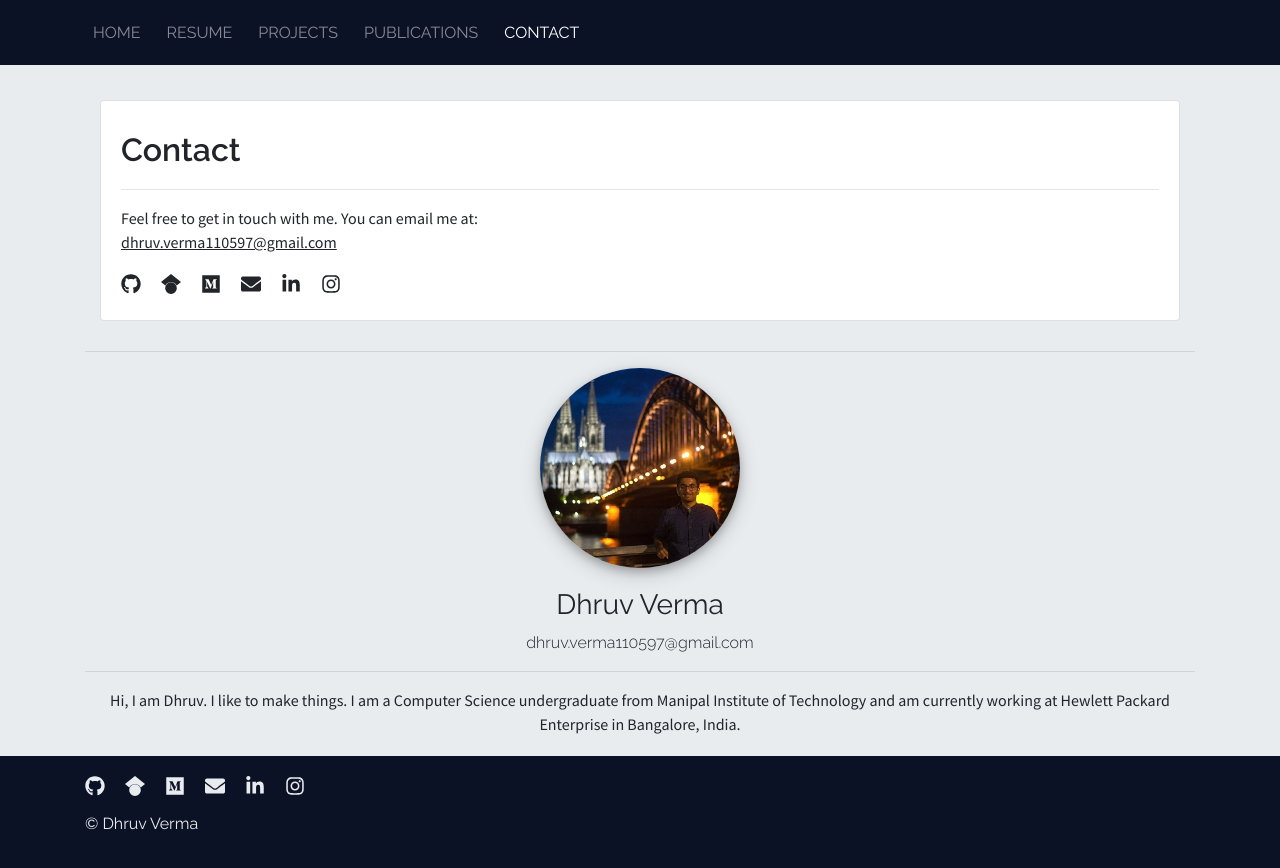
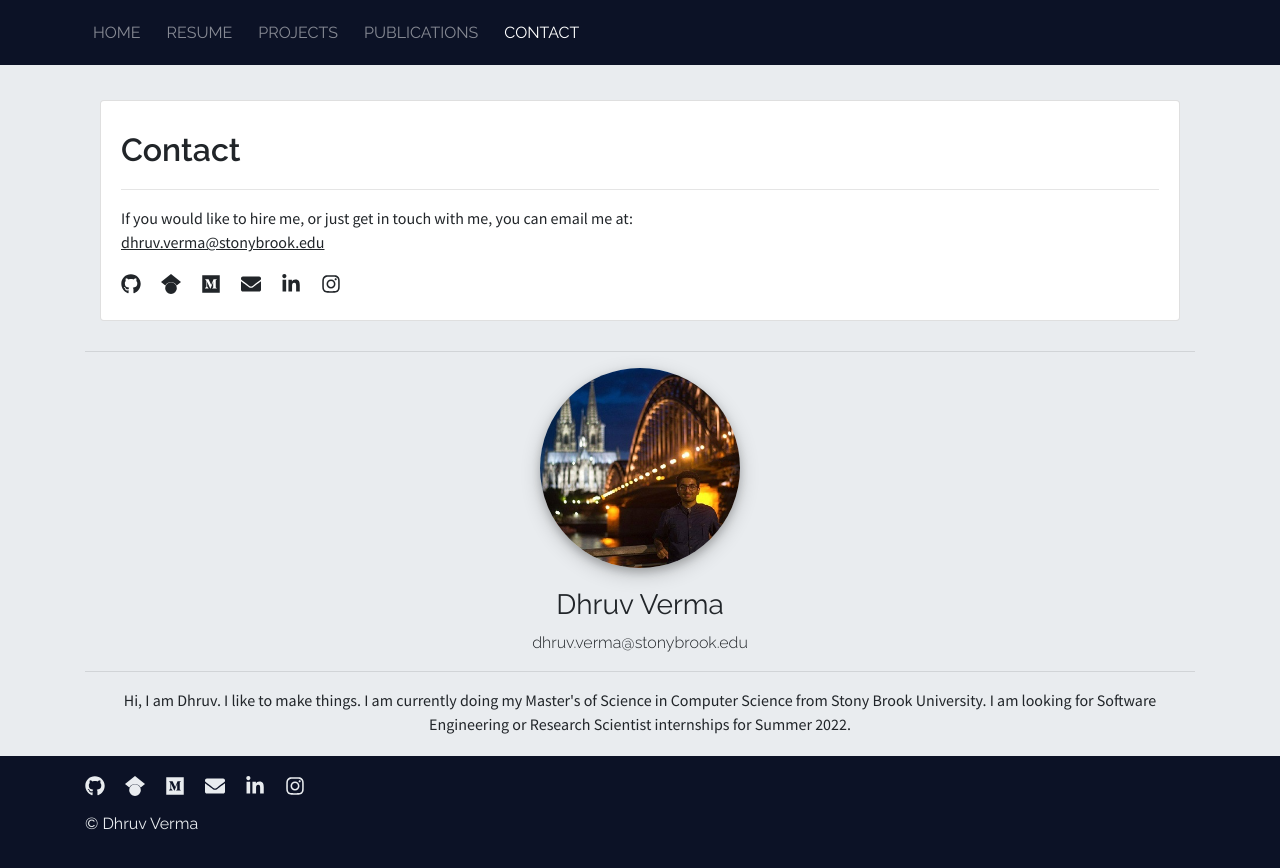
Before and after one commit to dh1105/mywebsite, a React (Create React App) app: page /#/contact in a window 1280 px wide. Shown: the top 868 px of the page. Built offline with nearby package versions, Linux system fonts and the light colour scheme.

Commit message:
Added SBU to education, changed email info

```diff
--- a/src/Contact/ContactComponent.js
+++ b/src/Contact/ContactComponent.js
@@ -13,7 +13,7 @@ class Contact extends Component {
     }
 
     onClickMail = () => {
-        window.location.href = `mailto:dhruv.verma110597@gmail.com`;
+        window.location.href = `mailto:dhruv.verma@stonybrook.edu`;
     }
 
     openUrl = (url) => {
@@ -31,8 +31,8 @@ class Contact extends Component {
                             <CardBody>
                                 <h2 style={{marginTop: '10px', marginBottom: '20px', fontFamily: "Raleway"}}><b>Contact</b></h2>
                                 <hr />
-                                <p style={{ fontFamily: "Source Sans Pro" }}>Feel free to get in touch with me. You can email me at:<br />
-                                <span className="contact"><a style={{color: 'inherit'}} href="mailto:dhruv.verma110597@gmail.com"><u>dhruv.verma110597@gmail.com</u></a></span></p>
+                                <p style={{ fontFamily: "Source Sans Pro" }}>If you would like to hire me, or just get in touch with me, you can email me at:<br />
+                                <span className="contact"><a style={{color: 'inherit'}} href="mailto:dhruv.verma@stonybrook.edu"><u>dhruv.verma@stonybrook.edu</u></a></span></p>
                                 <div className="row" style={{marginTop: '20px'}}>
                                     <div className="col-auto">
                                         <FaGithub size={20} className="contact-icon" onClick={() => this.openUrl("https://github.com/dh1105")} />
--- a/src/FooterComponent.js
+++ b/src/FooterComponent.js
@@ -8,7 +8,7 @@ import "./Icons.css"
 class Footer extends Component {
 
     onClickMail = () => {
-        window.location.href = `mailto:dhruv.verma110597@gmail.com`;
+        window.location.href = `mailto:dhruv.verma@stonybrook.edu`;
     }
 
     openUrl = (url) => {
@@ -24,9 +24,9 @@ class Footer extends Component {
                         <img src={myimage} alt="Dhruv Verma" style={{ height: '200px', width: '200px', WebkitBorderRadius: '50%', boxShadow: "0 4px 8px 0 rgba(0, 0, 0, 0.2), 0 6px 20px 0 rgba(0, 0, 0, 0.19)" }} />
                     </div>
                     <h3 style={{ marginTop: '20px', fontFamily: "Raleway" }}>Dhruv Verma</h3>
-                    <span className="footer-email" ><a style={{color: 'inherit'}} href="mailto:dhruv.verma110597@gmail.com">dhruv.verma110597@gmail.com</a></span>
+                    <span className="footer-email" ><a style={{color: 'inherit'}} href="mailto:dhruv.verma@stonybrook.edu">dhruv.verma@stonybrook.edu</a></span>
                     <hr />
-                    <p style={{ marginTop: '10px', fontFamily: "Source Sans Pro", fontWeight: "300" }}>Hi, I am Dhruv. I like to make things. I am a Computer Science undergraduate from Manipal Institute of Technology and am currently working at Hewlett Packard Enterprise in Bangalore, India.</p>
+                    <p style={{ marginTop: '10px', fontFamily: "Source Sans Pro", fontWeight: "300" }}>Hi, I am Dhruv. I like to make things. I am currently doing my Master's of Science in Computer Science from Stony Brook University. I am looking for Software Engineering or Research Scientist internships for Summer 2022.</p>
                 </div>
                 <div className="footer">
                     <div className="container">
--- a/src/Home/HomeComponent.js
+++ b/src/Home/HomeComponent.js
@@ -75,10 +75,9 @@ class Home extends Component {
                                                 <img src={myimage} alt="Dhruv Verma" style={{ height: '150px', width: '150px', WebkitBorderRadius: '50%' }} />
                                             </div>
                                             <p style={{ fontFamily: "Source Sans Pro" }}>
-                                                I am a Computer Science undergraduate major from Manipal Institute of Technology, Manipal. I have worked on projects in the field of <b>Android development</b>,
+                                                I am a Computer Science graduate student at Stony Brook University, New York. I did my undergraduate degree in Computer Science from Manipal Institute of Technology, Manipal. I have worked on projects in the field of <b>Android development</b>,
                                         <b> web development</b> across the full-stack using ReactJS and Flask and the application of <b>deep learning</b> to NLP and medical image analysis problems. I love to develop innovative solutions to problems I have faced in my daily life. My academic research
-                                        interests lie in field of <b>computational semantics</b>. I wish to work on improving the semantic analysis capabilities of smart assistants in the near future. I am currently working
-                                        as a <b>Software Engineer at Hewlett Packard Enterprise</b> in the 3PAR File Persona team.
+                                        interests lie in field of <b>computational semantics</b>. I wish to work on improving the semantic analysis capabilities of smart assistants in the near future. <b>I am looking for Software Engineering or Research Scientist internships for Summer 2022.</b>
                                 </p>
                                         </Col>
                                     </Row>
--- a/src/Resume/ResumeComponent.js
+++ b/src/Resume/ResumeComponent.js
@@ -213,6 +213,22 @@ class Resume extends Component {
                             <h5 style={headingFont}><b>Education</b></h5>
                         </div> */}
                         <VerticalTimeline>
+                        <VerticalTimelineElement
+                                className="vertical-timeline-element--education"
+                                date="2021 - Present"
+                                iconStyle={{ background: '#e91e63', color: '#fff' }}
+                                icon={<FaGraduationCap />}>
+                                <Element name="education" />
+                                <Row>
+                                    {/* <Col sm="3" md="3" lg="3" style={{ textAlign: "center", marginBottom: "20px" }}>
+                                        <a target="_blank" rel="noopener noreferrer" href="https://manipal.edu/mit.html"><img src={manipal} style={{ height: "auto", width: "100px" }} alt="Manipal Insitute of Technology" /></a>
+                                    </Col> */}
+                                    <Col style={{ textAlign: "left" }}>
+                                        <h4 style={headingFont}><b>Masters of Science in Computer Science</b></h4>
+                                        <span style={sentenceFont} className="resume-heading" ><a target="_blank" rel="noopener noreferrer" style={{ color: "inherit" }} href="https://www.cs.stonybrook.edu/">Stony Brook University, New York</a></span>
+                                    </Col>
+                                </Row>
+                            </VerticalTimelineElement>
                             <VerticalTimelineElement
                                 className="vertical-timeline-element--education"
                                 date="2015 - 2019"
```
